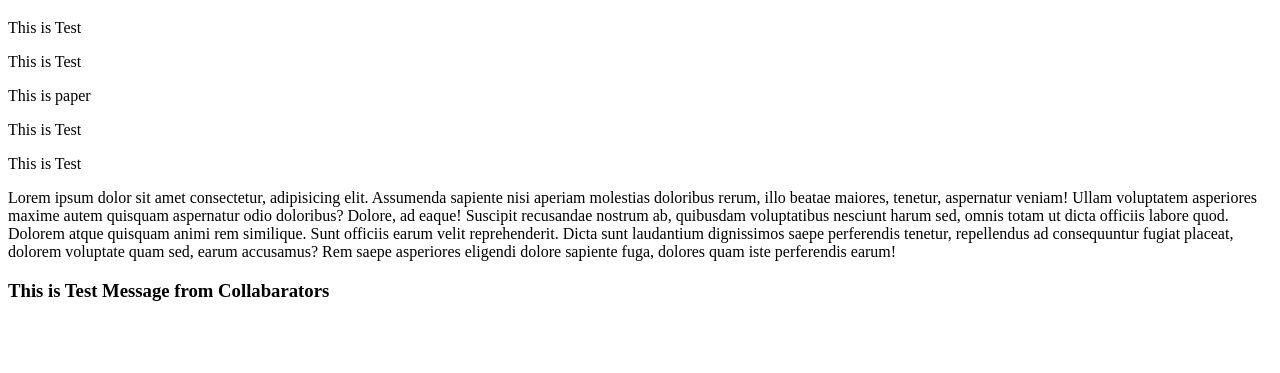
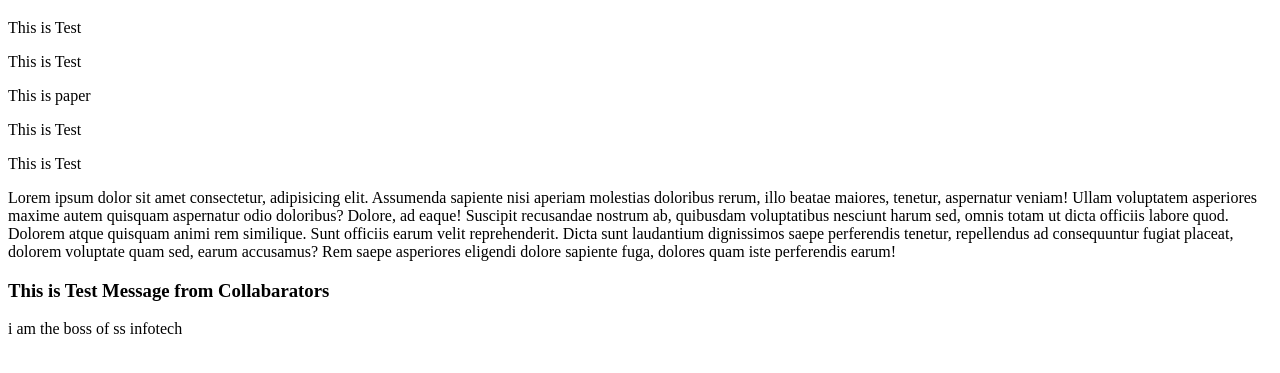
Before and after one commit to shritambaskar/SS_Infotech, a plain HTML site: page index.html in a window 1280 px wide. Shown: the part 61-434 px from the top of the page. Drawn offline with Linux system fonts and the light colour scheme.

Commit message:
Update index.html
Change p

```diff
--- a/index.html
+++ b/index.html
@@ -26,5 +26,6 @@
     dolores quam iste perferendis earum!
 
     <h3>This is Test Message from Collabarators</h3>
+ <p>i am the boss of ss infotech </p>
   </body>
 </html>
```
